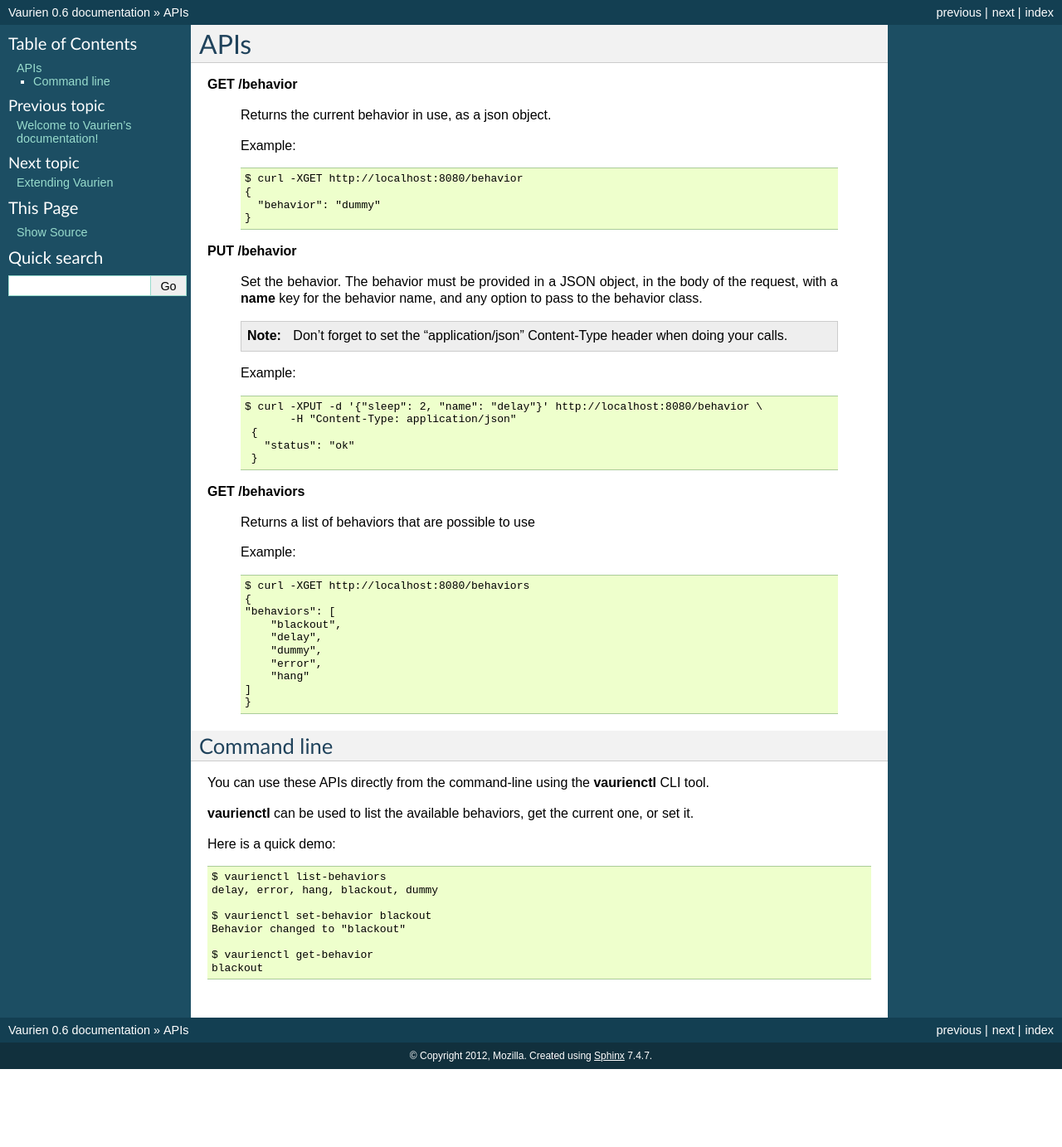
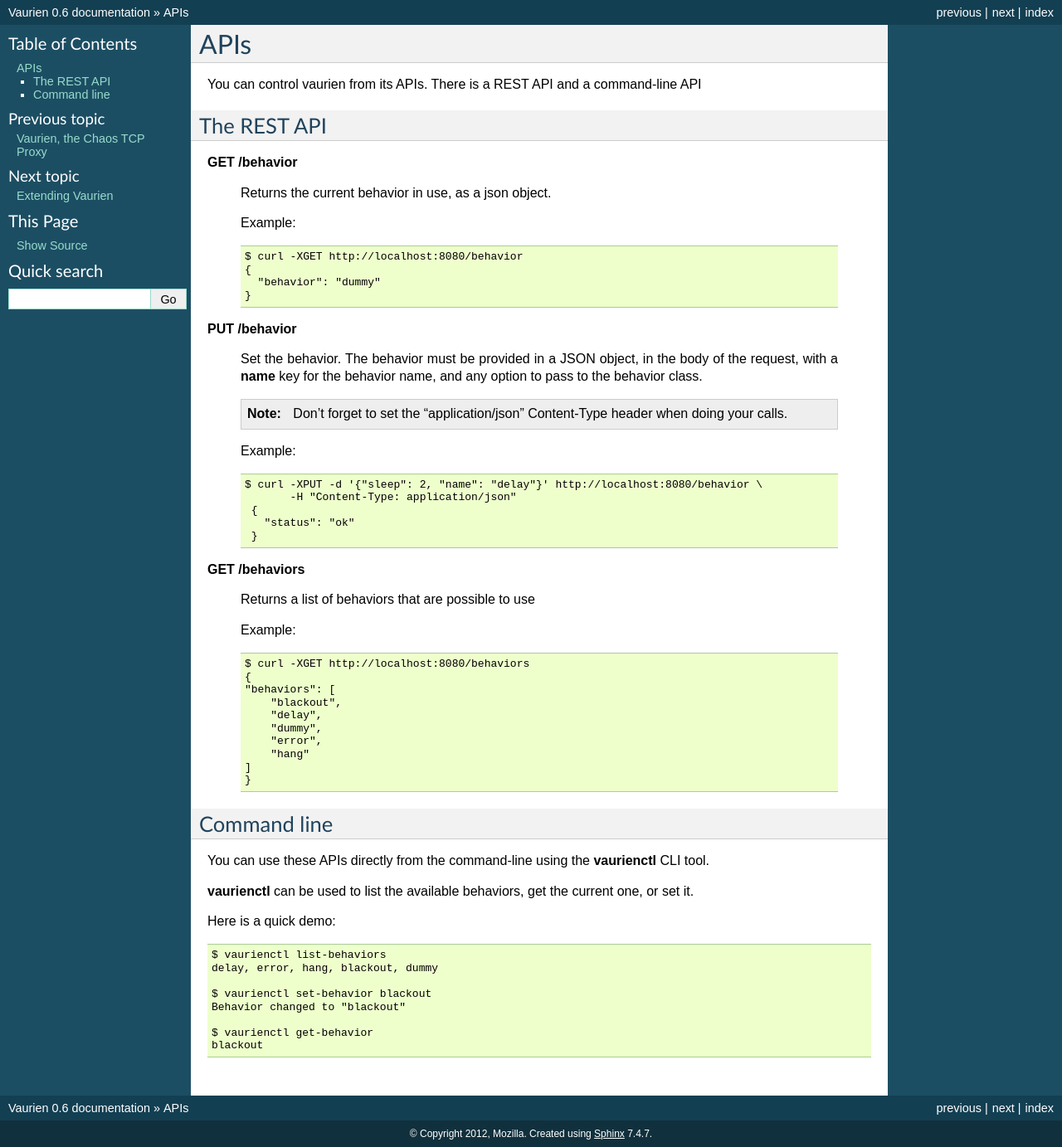
Before and after one commit to community-libs/vaurien, a Sphinx documentation site: the page built from docs/source/apis.rst, in a window 1280 px wide. Shown: the whole page at 83% size. Built offline with Sphinx 7.4.7, drawn with Linux system fonts in a browser that asks for light colours; pages that are not in the unit, such as notebooks, are missing from menus; before the commit the page ends 1289 px from its top, so only the background shows below that.

Commit message:
Little doc enhancements

```diff
--- a/docs/source/apis.rst
+++ b/docs/source/apis.rst
@@ -3,6 +3,11 @@
 APIs
 ====
 
+You can control vaurien from its APIs. There is a REST API and a command-line
+API
+
+The REST API
+------------
 
 **GET** **/behavior**
 
--- a/docs/source/index.rst
+++ b/docs/source/index.rst
@@ -1,7 +1,5 @@
-Welcome to Vaurien's documentation!
-===================================
-
-*Vaurien, the Chaos TCP Proxy*
+Vaurien, the Chaos TCP Proxy
+############################
 
 Ever heard of the `Chaos Monkey <http://www.codinghorror.com/blog/2011/04/working-with-the-chaos-monkey.html>`_?
 
@@ -226,7 +224,7 @@ Don't hesitate to send us pull requests or open issues!
 More documentation
 ==================
 
-Contents:
+And there is more! Have a look at the other sections of the documentation:
 
 .. toctree::
    :maxdepth: 2
```
